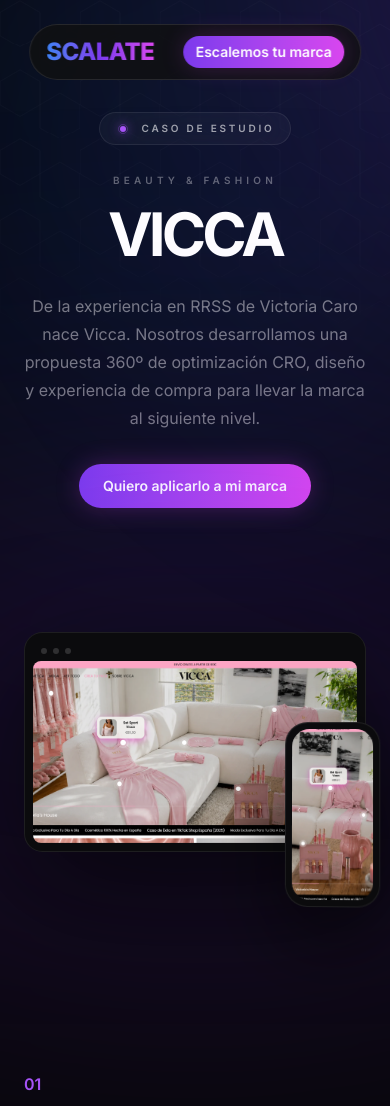
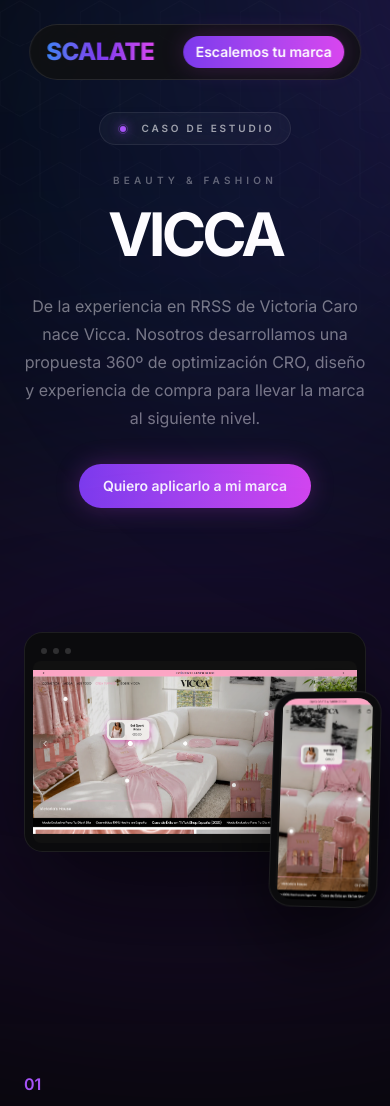
Before and after one commit to MaikelScalate/scalatelab, a Next.js app: page /casos/vicca in a window 390 px wide. Shown: the top 1106 px of the page. Built offline with nearby package versions, Linux system fonts and the light colour scheme.

Commit message:
Mejorar diseño

```diff
--- a/app/casos/vicca/page.tsx
+++ b/app/casos/vicca/page.tsx
@@ -617,8 +617,8 @@ export default function ViccaCaseStudy() {
     relative
     z-10
     mx-auto
-    w-[100%]
-    max-w-3xl
+    w-[108%]
+    max-w-4xl
     overflow-hidden
     rounded-[1.15rem]
     border
@@ -627,11 +627,11 @@ export default function ViccaCaseStudy() {
     p-2
     shadow-[0_40px_120px_rgba(0,0,0,0.60)]
 
-    sm:w-[105%]
+    sm:w-[112%]
 
     lg:ml-auto
     lg:mr-0
-    lg:w-[115%]
+    lg:w-[125%]
     lg:max-w-none
     lg:translate-x-[7%]
 
@@ -657,7 +657,7 @@ export default function ViccaCaseStudy() {
     <img
       src="/vicca-desktop.png"
       alt="VICCA E-commerce"
-      className="h-full w-full object-cover"
+      className="h-full w-full object-contain"
     />
                 </div>
               </div>
@@ -672,9 +672,9 @@ export default function ViccaCaseStudy() {
     bottom-[5px]
     right-[-4%]
     z-20
-    w-[22%]
-    min-w-[95px]
-    max-w-[150px]
+    w-[25%]
+    min-w-[110px]
+    max-w-[170px]
     rounded-[1.4rem]
     border
     border-white/[0.08]
@@ -684,11 +684,11 @@ export default function ViccaCaseStudy() {
 
     sm:bottom-0
     sm:right-[-4%]
-    sm:w-[20%]
-    sm:max-w-[165px]
+    sm:w-[23%]
+    sm:max-w-[185px]
   "
   style={{
-    transform: "rotateY(-6deg) rotateX(2deg)",
+   transform: "rotateY(-16deg) rotateX(8deg)",
     transformStyle: "preserve-3d",
   }}
 >
@@ -696,7 +696,7 @@ export default function ViccaCaseStudy() {
     <img
       src="/vicca-mobile.png"
       alt="VICCA Mobile"
-      className="h-full w-full object-cover"
+      className="h-full w-full object-contain"
     />
   </div>
 </div>
```
